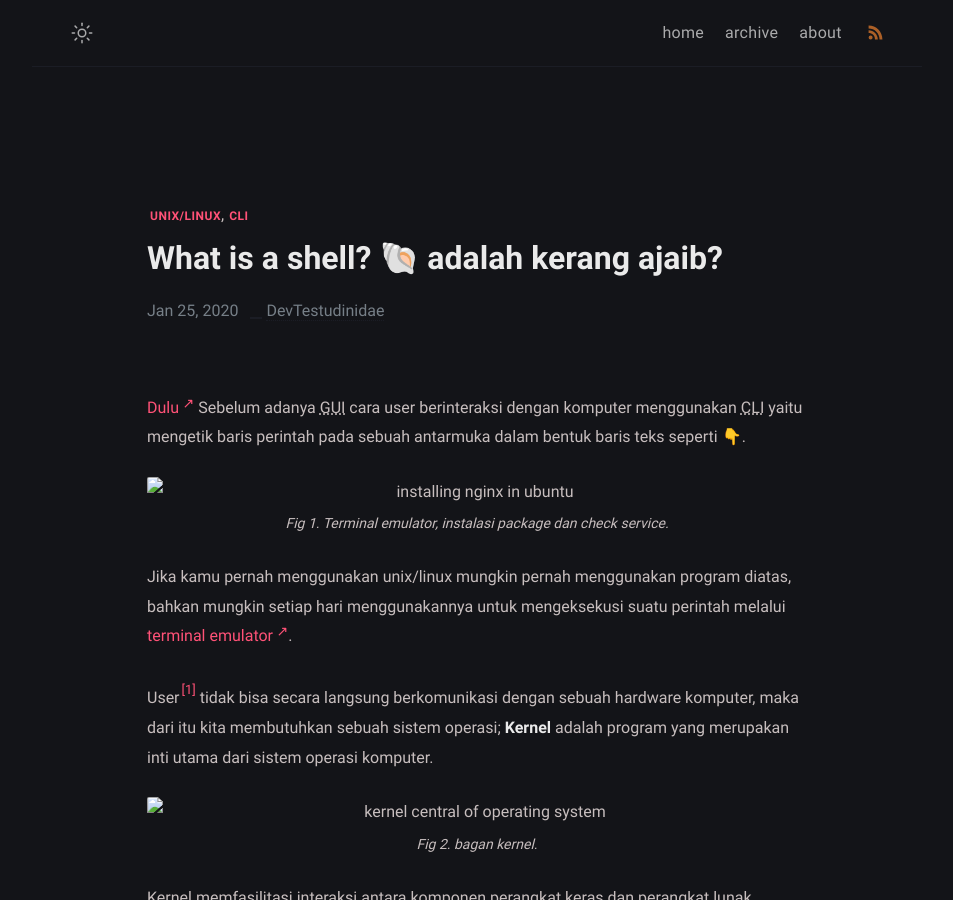
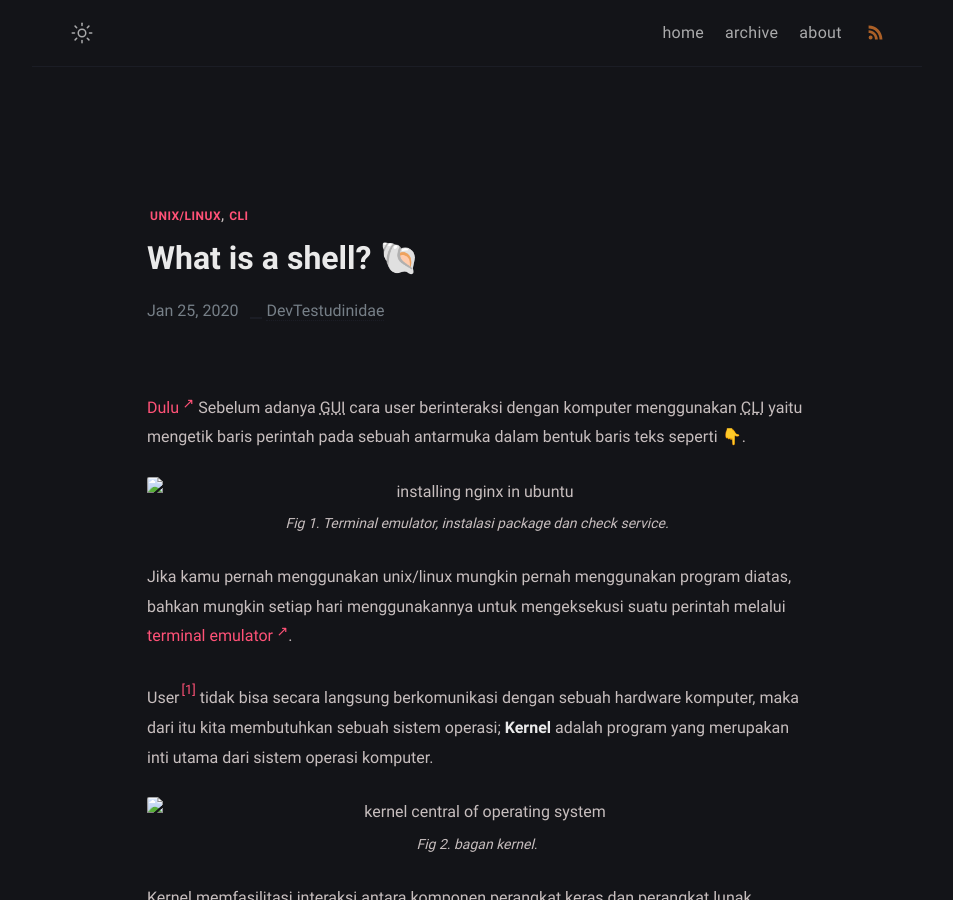
Before and after one commit to saramjh/saramjh.github.io, a Jekyll site: the page built from _posts/apa-itu-shell/2020-01-25-apa-itu-shell.md, in a window 1280 px wide and 900 px high. Shown: the whole window, without its empty margins (163-1116 px from the left). Built offline with Jekyll 4.4.1, drawn with Linux system fonts in a browser that asks for light colours; some web fonts are replaced; part of the change alters nothing that is shown.

Commit message:
Update 2020-01-25-apa-itu-shell.md

```diff
--- a/_posts/apa-itu-shell/2020-01-25-apa-itu-shell.md
+++ b/_posts/apa-itu-shell/2020-01-25-apa-itu-shell.md
@@ -1,10 +1,15 @@
 ---
-title: What is a shell? 🐚 adalah kerang ajaib?
-date: 2020-01-25 11:58:47 +07:00
-modified: 2020-02-02 16:49:47 +07:00
-tags: [unix/linux, cli]
-description: Shell adalah sebuah command-line interpreter; program yang berperan sebagai penerjemah perintah yang diinputkan oleh User yang melalui terminal, sehingga perintah tersebut bisa dimengerti oleh si Kernel.
-image: "/apa-itu-shell/shell_evolution.png"
+title: "What is a shell? \U0001F41A"
+date: 2020-01-25T04:58:47.000Z
+modified: 2020-02-02T09:49:47.000Z
+tags:
+  - unix/linux
+  - cli
+description: >-
+  Shell adalah sebuah command-line interpreter; program yang berperan sebagai
+  penerjemah perintah yang diinputkan oleh User yang melalui terminal, sehingga
+  perintah tersebut bisa dimengerti oleh si Kernel.
+image: /apa-itu-shell/shell_evolution.png
 ---
 
 <a href="http://www.youtube.com/watch?v=tc4ROCJYbm0&t=70" target="_blank" rel="noopener">Dulu</a> Sebelum adanya <abbr title="Graphical User Interface">GUI</abbr> cara user berinteraksi dengan komputer menggunakan <abbr title="Command Line Interface">CLI</abbr> yaitu mengetik baris perintah pada sebuah antarmuka dalam bentuk baris teks seperti 👇.
```
